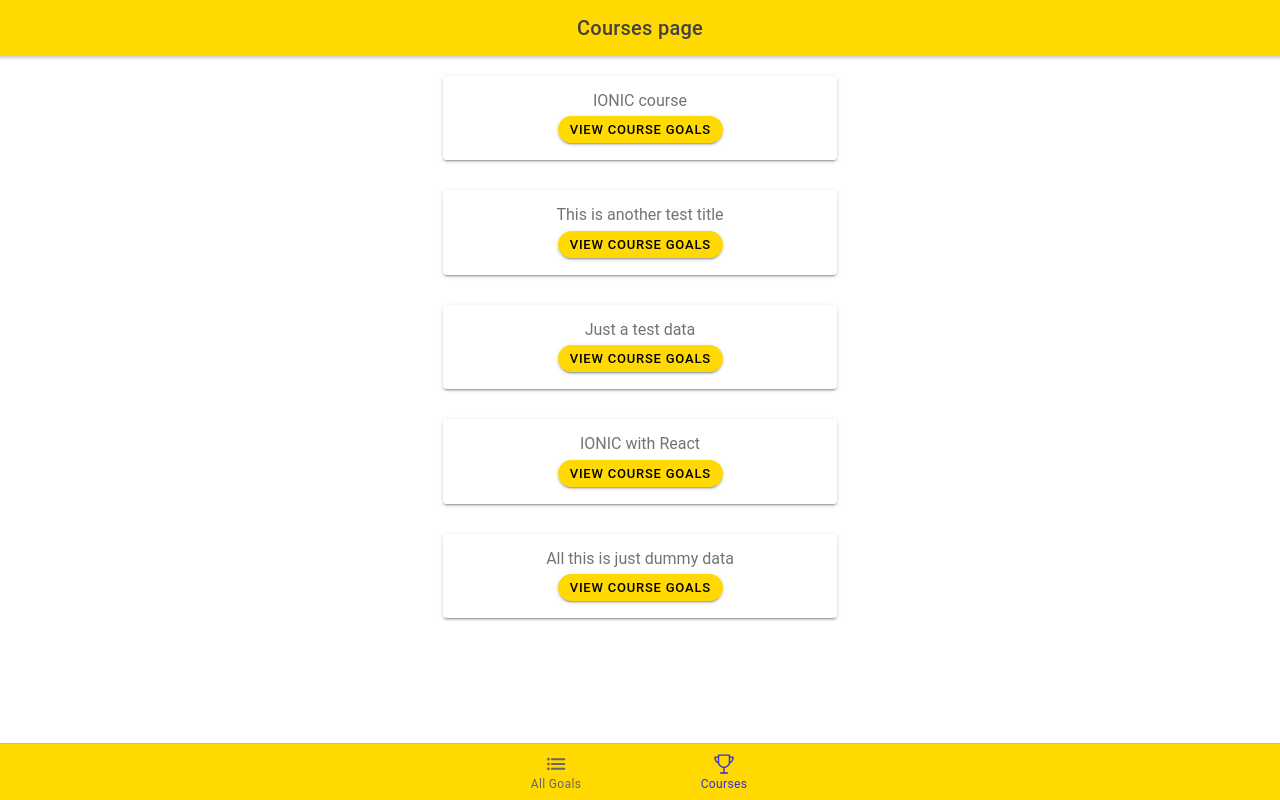
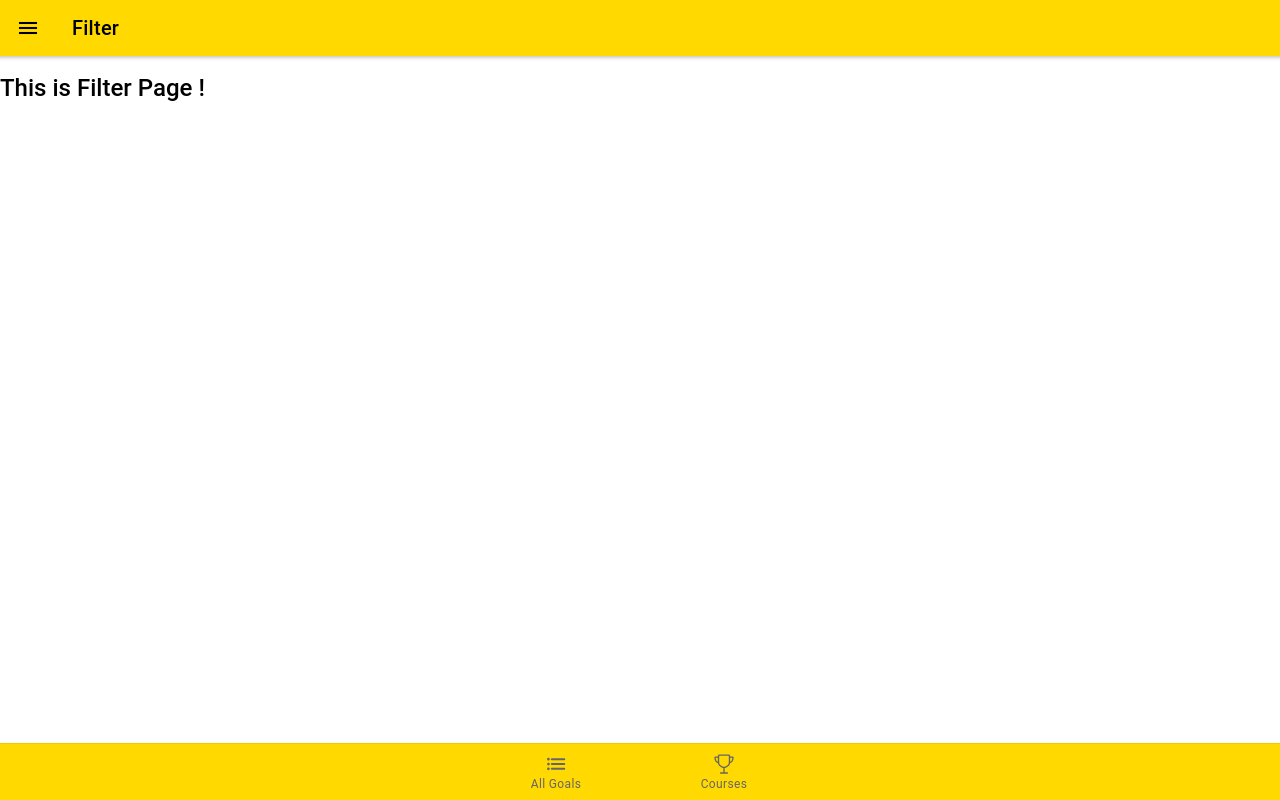
Before and after one commit to Luka-dot/Goal-List, a React (Create React App) app: page /filter in a window 1280 px wide. Before the commit this address led to /courses. Built offline with nearby package versions, Linux system fonts and the light colour scheme.

Commit message:
side-manu added and created another page

```diff
--- a/src/App.tsx
+++ b/src/App.tsx
@@ -1,12 +1,13 @@
 import React from 'react';
 import { Redirect, Route } from 'react-router-dom';
-import { IonApp, IonRouterOutlet, IonTabBar, IonTabButton, IonIcon, IonLabel, IonTabs } from '@ionic/react';
+import { IonApp, IonRouterOutlet, IonTabBar, IonTabButton, IonIcon, IonLabel, IonTabs, IonMenu, IonHeader, IonToolbar, IonTitle, IonContent, IonList, IonItem, IonMenuToggle } from '@ionic/react';
 import { IonReactRouter } from '@ionic/react-router';
-import { list, trophyOutline } from 'ionicons/icons';
+import { list, trophyOutline, options } from 'ionicons/icons';
 
 import CoursesPage from './pages/Courses';
 import CourseGoals from './pages/CourseGoals';
 import AllGoals from './pages/AllGoals';
+import Filter from './pages/Filter';
 
 /* Core CSS required for Ionic components to work properly */
 import '@ionic/react/css/core.css';
@@ -31,8 +32,34 @@
 const App: React.FC = () => (
   <IonApp>
     <IonReactRouter>
+      <IonMenu contentId="main">
+        <IonHeader>
+          <IonToolbar>
+            <IonTitle>Course Goals</IonTitle>
+          </IonToolbar>
+        </IonHeader>
+          <IonContent>
+            <IonList>
+              <IonMenuToggle>
+              <IonItem button routerLink="/filter" routerDirection="none">
+                <IonIcon slot="start" icon={options} />
+                <IonLabel>Filters</IonLabel>
+              </IonItem>
+              </IonMenuToggle>
+              <IonMenuToggle>
+              <IonItem button routerLink="/all-goals" routerDirection="none">
+                <IonIcon slot="start" icon={list} />
+                <IonLabel>All Goals</IonLabel>
+              </IonItem>
+              </IonMenuToggle>
+            </IonList>
+          </IonContent>
+      </IonMenu>
       <IonTabs>
-        <IonRouterOutlet>
+        <IonRouterOutlet id="main">
+          <Route path="/filter">
+            <Filter />
+          </Route>
           <Route path="/courses" exact >
             <CoursesPage />
           </Route>
--- a/src/pages/AllGoals.tsx
+++ b/src/pages/AllGoals.tsx
@@ -1,5 +1,5 @@
 import React from 'react';
-import { IonHeader, IonContent, IonToolbar, IonTitle, IonPage, IonButtons, IonBackButton } from '@ionic/react';
+import { IonHeader, IonContent, IonToolbar, IonTitle, IonPage, IonButtons, IonBackButton, IonMenuButton } from '@ionic/react';
 
 const AllGoals: React.FC = () => {
     return (
@@ -7,7 +7,7 @@
             <IonHeader>
                 <IonToolbar className="ion-text-center">
                     <IonButtons slot="start">
-                        <IonBackButton defaultHref="/" />
+                        <IonMenuButton />
                     </IonButtons>
                     <IonTitle>ALL Goals page</IonTitle>
                 </IonToolbar>
--- /dev/null
+++ b/src/pages/Filter.tsx
@@ -0,0 +1,23 @@
+import React from 'react';
+import { filter } from 'ionicons/icons';
+import { IonPage, IonHeader, IonToolbar, IonTitle, IonContent, IonButtons, IonMenuButton } from '@ionic/react';
+
+const Filter: React.FC = () => {
+    return (
+        <IonPage>
+            <IonHeader>
+                <IonToolbar>
+                <IonButtons slot="start">
+                        <IonMenuButton />
+                    </IonButtons>
+                    <IonTitle>Filter</IonTitle>
+                </IonToolbar>
+            </IonHeader>
+            <IonContent>
+                <h2> This is Filter Page !</h2>
+            </IonContent>
+        </IonPage>
+    )
+}
+
+export default Filter;
--- a/src/theme/theme.css
+++ b/src/theme/theme.css
@@ -2,8 +2,5 @@
     --ion-toolbar-background: var(--ion-color-primary);
     --ion-tab-bar-background : var(--ion-color-primary);
     --ion-tab-bar-color-selected: var(--ion-color-secondary);
+    --ion-toolbar-color: var(--ion-color-primary-contrast);
 }
-
-ion-back-button {
-    --color: var(--ion-color-primary-contrast);
-}
```
